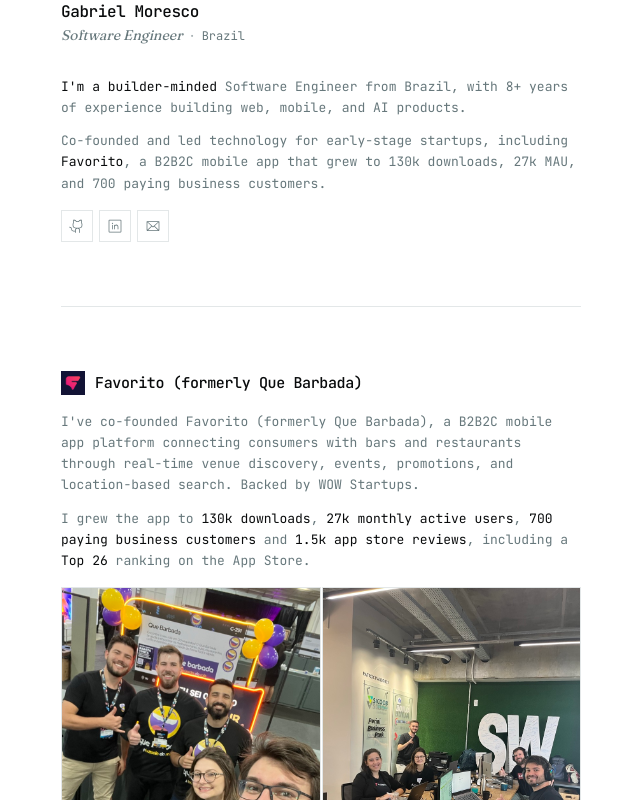
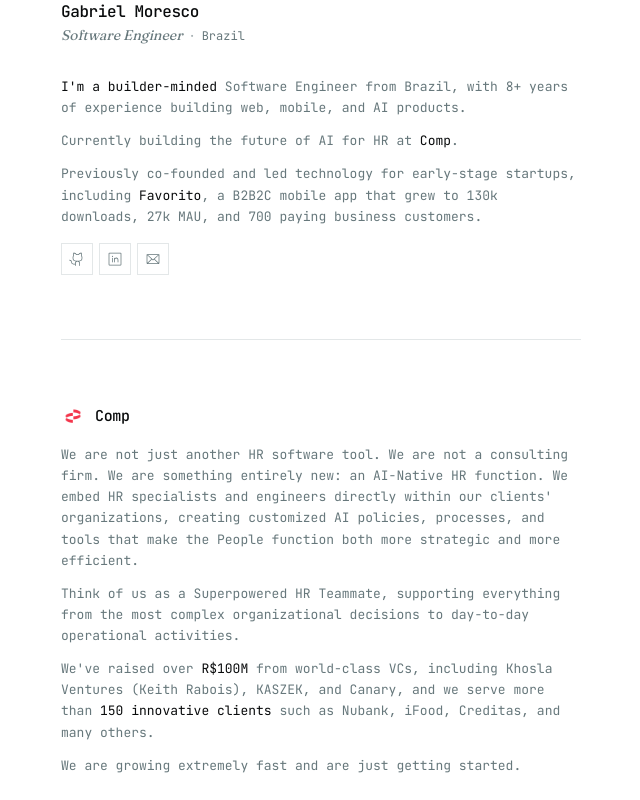
Before and after one commit to gabriel-moresco/moresco.cc, a Next.js app: page / in a window 1280 px wide. Shown: the part 280-1080 px from the top of the page, without its empty margins (319-959 px from the left). Built offline with nearby package versions, Linux system fonts and the light colour scheme.

Commit message:
Add Comp section

```diff
--- a/src/app/page.tsx
+++ b/src/app/page.tsx
@@ -1,5 +1,6 @@
 import { Divider } from "@/components/divider"
 import { Introduction } from "@/components/sections/introduction"
+import { Comp } from "@/components/sections/comp"
 import { Favorito } from "@/components/sections/favorito"
 import { Weg } from "@/components/sections/weg"
 import { ThemeToggleHint } from "@/components/theme-toggle-hint"
@@ -10,9 +11,11 @@
       <article className="flex w-full max-w-[520px] flex-col gap-16">
         <Introduction delay={60} />
         <Divider delay={510} />
-        <Favorito delay={540} />
+        <Comp delay={540} />
         <Divider delay={720} />
-        <Weg delay={750} />
+        <Favorito delay={750} />
+        <Divider delay={930} />
+        <Weg delay={960} />
       </article>
 
       <ThemeToggleHint />
--- /dev/null
+++ b/src/components/sections/comp.tsx
@@ -0,0 +1,64 @@
+import Image from "next/image"
+import Link from "next/link"
+import { ArrowUpRightIcon } from "@phosphor-icons/react/dist/ssr"
+
+type CompProps = {
+  delay: number
+}
+
+export const Comp = ({ delay }: CompProps) => (
+  <section
+    aria-labelledby="comp-heading"
+    className="flex animate-in flex-col gap-4 duration-500 ease-out fill-mode-both fade-in slide-in-from-bottom-3"
+    style={{ animationDelay: `${delay}ms` }}
+  >
+    <Link
+      href="https://comp.vc"
+      target="_blank"
+      rel="noopener noreferrer"
+      className="group inline-flex w-fit items-center gap-2.5 outline-none focus-visible:ring-2 focus-visible:ring-ring/40"
+    >
+      <Image
+        src="/static/comp.png"
+        alt=""
+        width={48}
+        height={48}
+        className="size-6 shrink-0"
+      />
+      <h2
+        id="comp-heading"
+        className="text-[15px] font-medium tracking-tight text-foreground underline-offset-4 group-hover:underline"
+      >
+        Comp
+      </h2>
+      <ArrowUpRightIcon
+        aria-hidden
+        weight="light"
+        className="size-3.5 -translate-x-0.5 text-foreground opacity-0 transition-all duration-200 group-hover:translate-x-0 group-hover:opacity-100"
+      />
+    </Link>
+
+    <div className="flex flex-col gap-3 text-[13px] leading-relaxed text-muted-foreground">
+      <p>
+        We are not just another HR software tool. We are not a consulting firm.
+        We are something entirely new: an AI-Native HR function. We embed HR
+        specialists and engineers directly within our clients&apos;
+        organizations, creating customized AI policies, processes, and tools
+        that make the People function both more strategic and more efficient.
+      </p>
+      <p>
+        Think of us as a Superpowered HR Teammate, supporting everything from
+        the most complex organizational decisions to day-to-day operational
+        activities.
+      </p>
+      <p>
+        We&apos;ve raised over <span className="text-foreground">R$100M</span>{" "}
+        from world-class VCs, including Khosla Ventures (Keith Rabois), KASZEK,
+        and Canary, and we serve more than{" "}
+        <span className="text-foreground">150 innovative clients</span> such as
+        Nubank, iFood, Creditas, and many others.
+      </p>
+      <p>We are growing extremely fast and are just getting started.</p>
+    </div>
+  </section>
+)
--- a/src/components/sections/introduction.tsx
+++ b/src/components/sections/introduction.tsx
@@ -91,9 +91,14 @@
         mobile, and AI products.
       </p>
       <p>
-        Co-founded and led technology for early-stage startups, including{" "}
-        <span className="text-foreground">Favorito</span>, a B2B2C mobile app
-        that grew to 130k downloads, 27k MAU, and 700 paying business customers.
+        Currently building the future of AI for HR at{" "}
+        <span className="text-foreground">Comp</span>.
+      </p>
+      <p>
+        Previously co-founded and led technology for early-stage startups,
+        including <span className="text-foreground">Favorito</span>, a B2B2C
+        mobile app that grew to 130k downloads, 27k MAU, and 700 paying business
+        customers.
       </p>
     </div>
 
```
Also changed, not shown: public/static/comp.png (added).
